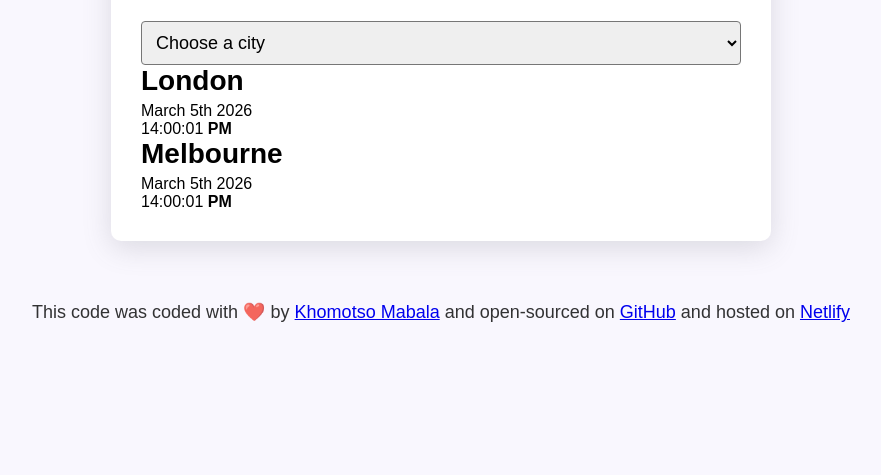
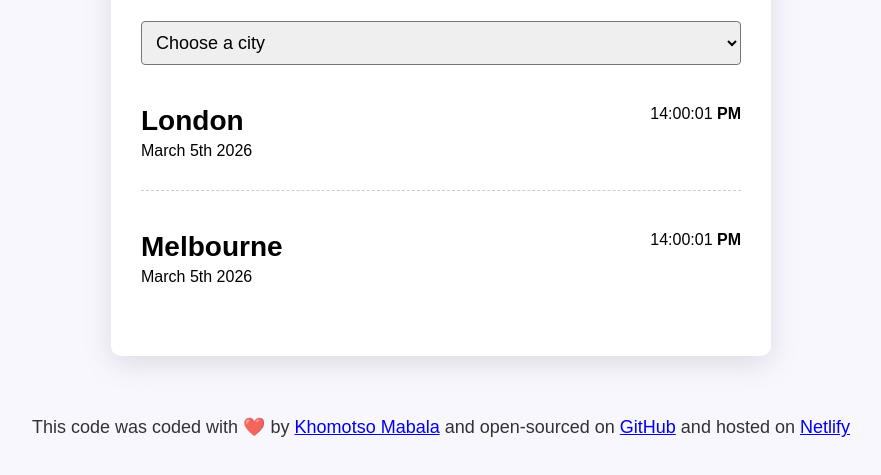
Before and after one commit to Domer078/world-clock-js, a plain HTML site: page index.html in a window 1280 px wide. Shown: the part 159-634 px from the top of the page, without its empty margins (199-1080 px from the left). Drawn offline with Linux system fonts and the light colour scheme.

Commit message:
Update styles.css with initial styles

```diff
--- a/source/styles.css
+++ b/source/styles.css
@@ -29,6 +29,22 @@ select {
   box-shadow: rgba(100, 100, 111, 0.2) 0px 7px 29px 0px;
   border-radius: 10px;
 }
+.city {
+  display: flex;
+  margin: 10px 0;
+  justify-content: space-between;
+  padding: 30px 0;
+  border-bottom: 1px dashed rgba(0, 0, 0, 0.2);
+}
+.city {
+  display: flex;
+  margin: 10px 0;
+  justify-content: space-between;
+  padding: 30px 0;
+}
+.city:last-child {
+  border: none;
+}
 
 footer {
   text-align: center;
```
